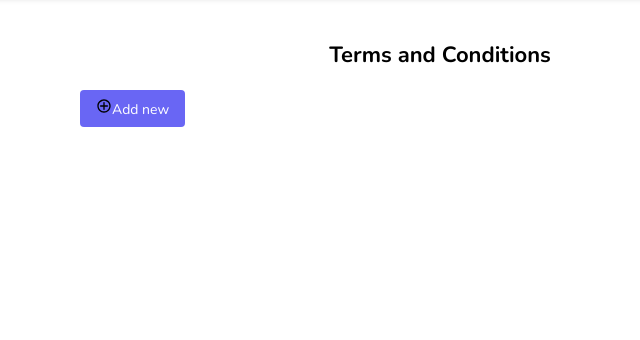
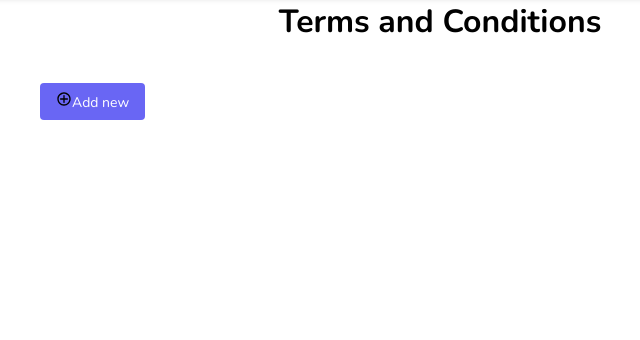
Before and after one commit to Habib-Ahmad/student-shelter, a PHP site: page /studentshelter/terms in a window 1280 px wide. Shown: the part 98-438 px from the top of the page, without its empty margins (200-840 px from the left). Run offline with PHP 8.4, Linux system fonts and the light colour scheme; the visitor is signed in with stand-in values (Sample User, id 1); data that the repository does not hold is empty; some web fonts are replaced.

Commit message:
edited some html changes in terms page

```diff
--- a/css/terms.css
+++ b/css/terms.css
@@ -1,9 +1,9 @@
-#terms {
+/* #terms {
     background-color: transparent;
     padding: 40px;
     border-radius: 8px;
     box-shadow: 0 4px 8px rgba(0, 0, 0, 0);
-}
+} */
 
 .terms-container {
     max-width: 800px;
@@ -11,27 +11,29 @@
 }
 
 .terms-title {
-    font-size: 22px;
+    font-size: 2rem;
     color: black;
     text-align: center;
     margin-bottom: 20px;
 }
 
 .terms-subtitle {
-    font-size: 16px;
+    font-size: 1.2rem;
     color: black;
     margin-top: 20px;
     margin-bottom: 10px;
 }
 
 .terms-description {
-    font-size: 13px;
+    font-size: 15px;
     color: #666;
     line-height: 1.6;
-    margin-bottom: 20px;
+    margin-bottom: 10px;
 }
 
 .btn-add {
+    margin-top: 20px;
+    margin-bottom: 20px;
     display: inline-block;
     padding: 8px 16px;
     font-size: 14px;
--- a/includes/views/terms_view.php
+++ b/includes/views/terms_view.php
@@ -10,10 +10,7 @@ function render_terms($terms)
   <section id="terms" class="terms-container">
     <h2 class="terms-title">Terms and Conditions</h2>
 
-    <?php if ($role === 'admin'): ?>
-      <a href="/studentshelter/terms/add" class="btn-add"><img src="/studentshelter/assets/add.svg" alt="add"
-          class="btn-icon">Add new</a>
-    <?php endif; ?>
+
     <?php foreach ($terms as $term): ?>
       <div>
         <h3 class="terms-subtitle"><?php echo htmlspecialchars($term['title']); ?></h3>
@@ -26,6 +23,10 @@ function render_terms($terms)
         <?php endif; ?>
       </div>
     <?php endforeach; ?>
+    <?php if ($role === 'admin'): ?>
+      <a href="/studentshelter/terms/add" class="btn-add"><img src="/studentshelter/assets/add.svg" alt="add"
+          class="btn-icon">Add new</a>
+    <?php endif; ?>
   </section>
 
   <script src="/studentshelter/js/terms.js"></script>
```
Also changed, not shown: css/faq.css (+0 -30 lines).
